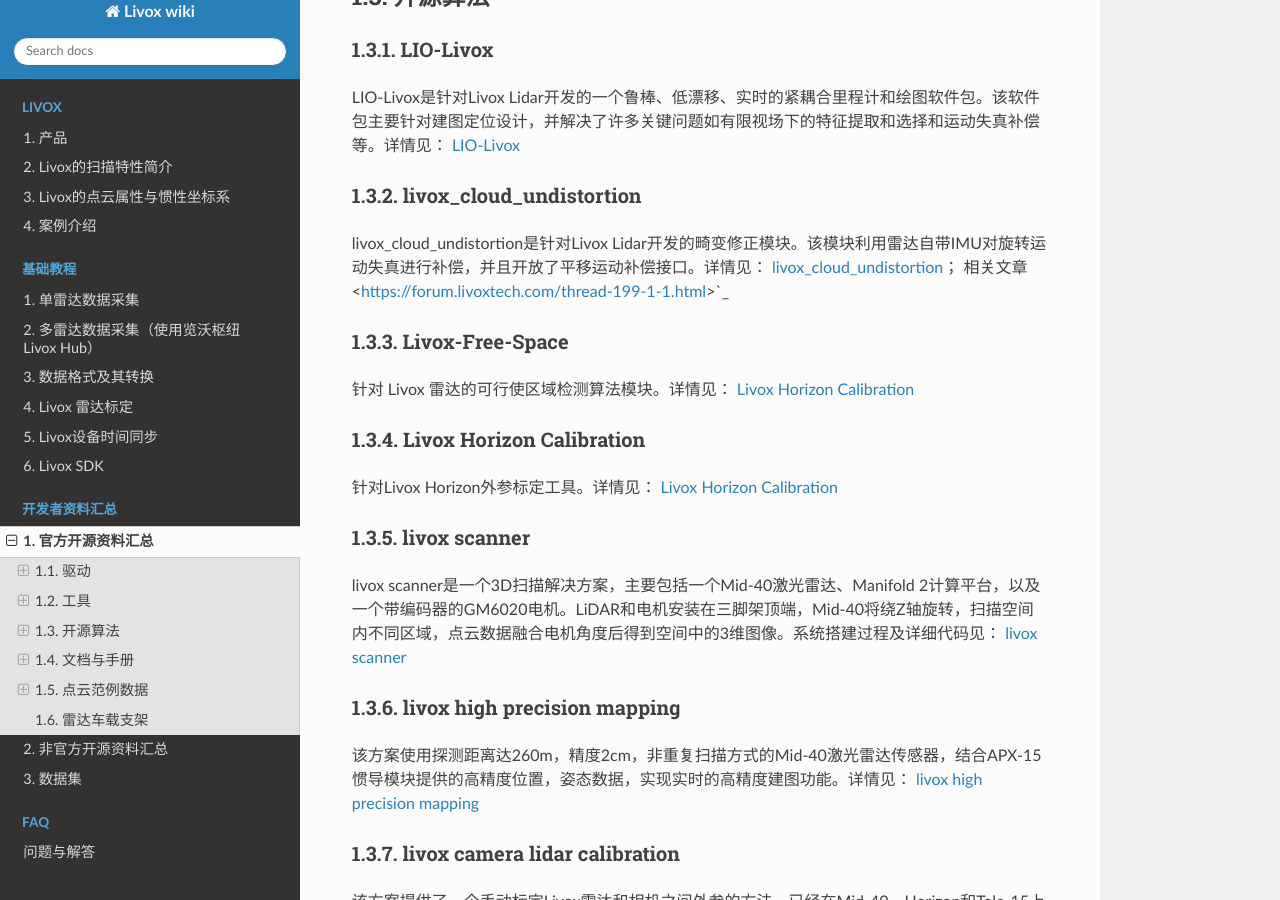
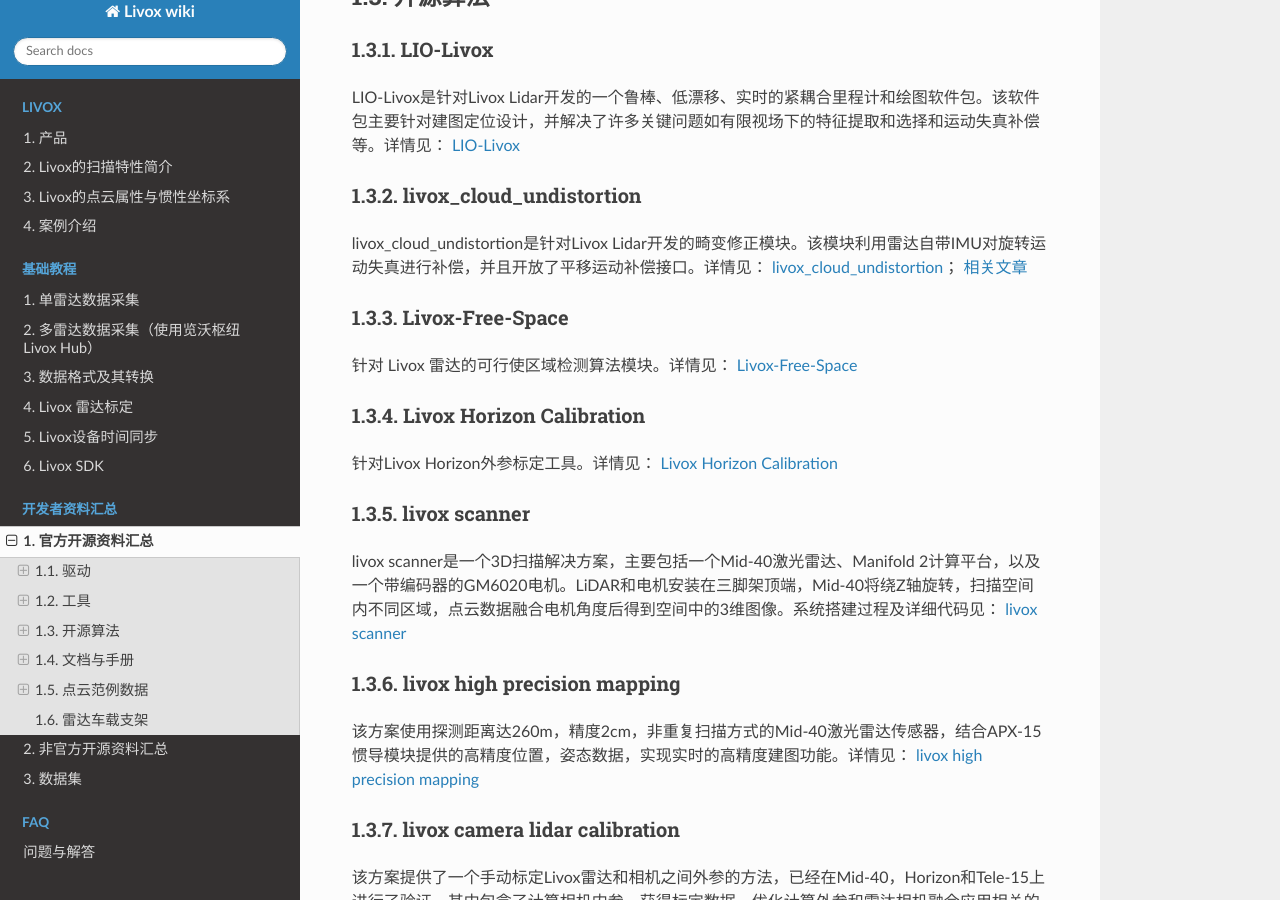
Before and after one commit to Livox-SDK/livox_wiki_cn, a Sphinx documentation site: the page built from source/data_summary/Livox_data_summary.rst, in a window 1280 px wide and 900 px high, scrolled down 989 px. Built offline with Sphinx 7.4.7 and the Read the Docs theme 2.0.0, drawn with Linux system fonts in a browser that asks for light colours.

Commit message:
Update Livox_data_summary.rst

```diff
--- a/source/data_summary/Livox_data_summary.rst
+++ b/source/data_summary/Livox_data_summary.rst
@@ -46,13 +46,13 @@
 
 livox_cloud_undistortion是针对Livox Lidar开发的畸变修正模块。该模块利用雷达自带IMU对旋转运动失真进行补偿，并且开放了平移运动补偿接口。详情见：
 `livox_cloud_undistortion <https://github.com/Livox-SDK/livox_cloud_undistortion>`_；
-相关文章 <https://forum.livoxtech.com/thread-199-1-1.html>`_
+`相关文章 <https://forum.livoxtech.com/thread-199-1-1.html>`_
 
 Livox-Free-Space
 ~~~~~~~~~~~~~~~~~~~~~~~~~~~~~~~~~~~~~~~~~~~~~~~~~~~~~~~~~~~~~~~~~~
 
 针对 Livox 雷达的可行使区域检测算法模块。详情见：
-`Livox Horizon Calibration <https://github.com/Livox-SDK/livox_free_space>`_
+`Livox-Free-Space <https://github.com/Livox-SDK/livox_free_space>`_
 
 Livox Horizon Calibration
 ~~~~~~~~~~~~~~~~~~~~~~~~~~~~~~~~~~~~~~~~~~~~~~~~~~~~~~~~~~~~~~~~~~
```
